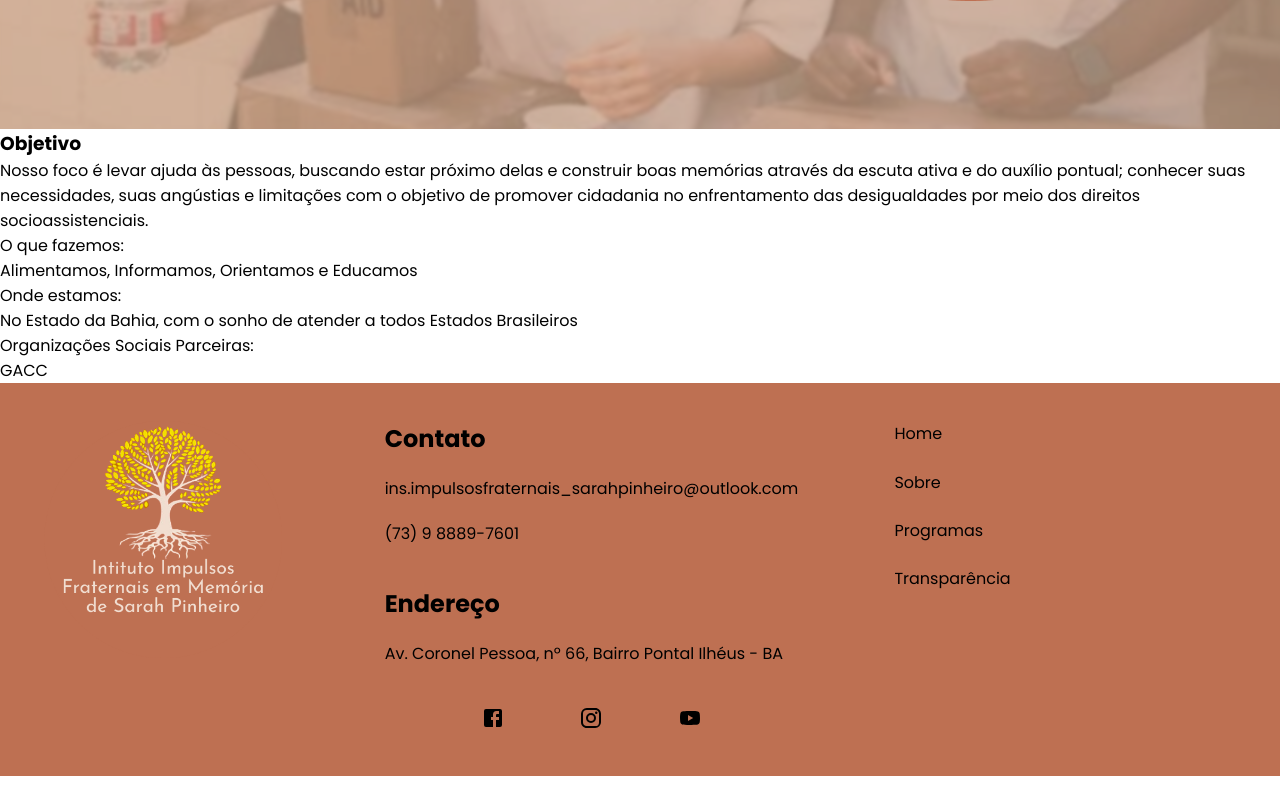
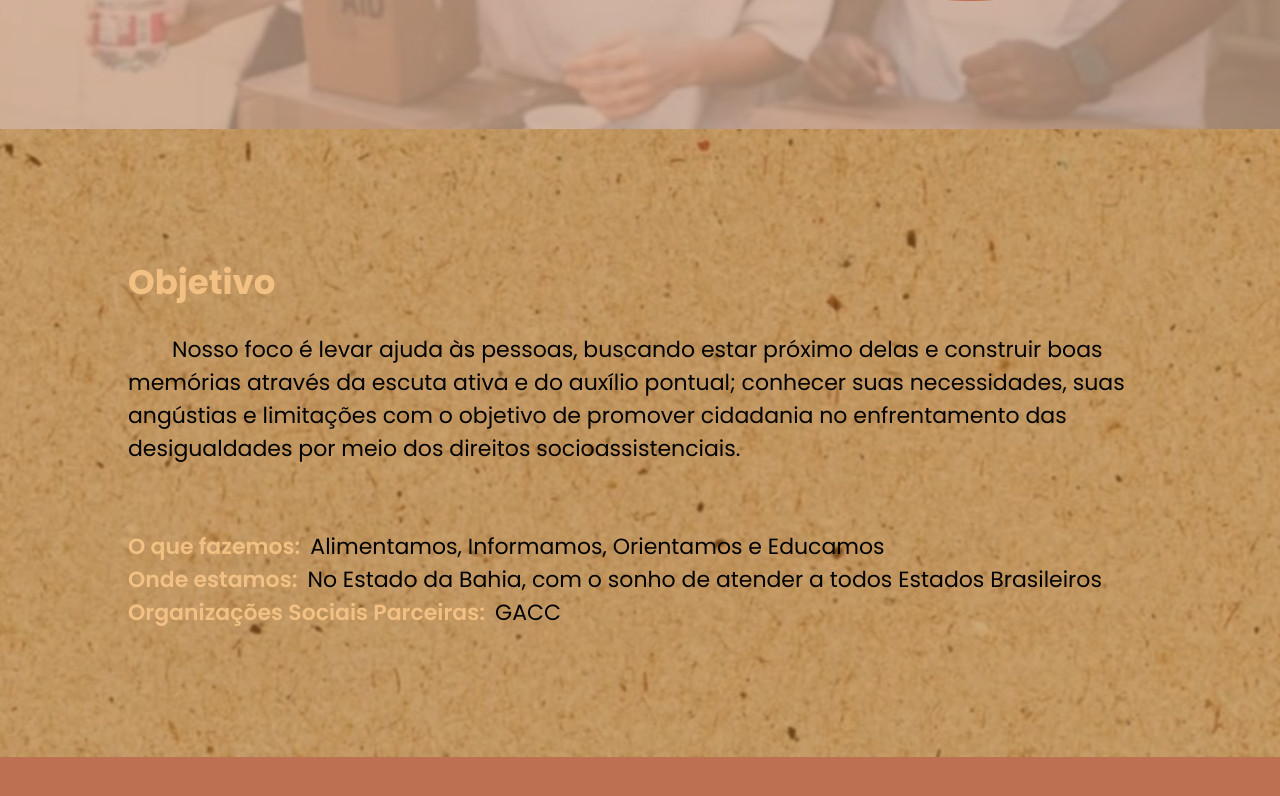
Before and after one commit to DaviRorizOliveira/institutoimpulsosfraternais, a Next.js app: page / in a window 1280 px wide. Shown: the part 564-1360 px from the top of the page. Built offline with nearby package versions, Linux system fonts and the light colour scheme.

Commit message:
Add: Seção de objetivos + Fix: Grussura das letras

```diff
--- a/src/app/globals.css
+++ b/src/app/globals.css
@@ -19,6 +19,7 @@
 
     --vidro1: #F6D6B58E;
     --vidro2: #59150650;
+    --vidro3: #A66A228D;
 }
 
 @media (prefers-color-scheme: dark) {
--- a/src/app/page.module.css
+++ b/src/app/page.module.css
@@ -4,7 +4,6 @@
     flex-direction: row;
     background: url('../../public/images/background/background1.png') no-repeat center center;
     background-size: cover;
-    padding-top: 10%;
     padding: 10%;
     align-items: center; /* Centraliza horizontalmente */
     justify-content: center;
@@ -44,8 +43,56 @@
     color: var(--color6);
     font-size: 36px;
     padding-bottom: 25px;
+    font-weight: 600;
 }
 .welcomeH1 {
     color: var(--color1);
     font-size: 42px;
+    font-weight: 600;
 }
+.objectiveSection {
+    position: relative;
+    display: flex;
+    flex-direction: column;
+    background: url('../../public/images/background/background2.png') no-repeat center center;
+    background-size: cover;
+    padding: 10%;
+    /* gap: 3%; */
+}
+.glassEffect3 {
+    position: absolute;
+    top: 0;
+    left: 0;
+    right: 0;
+    bottom: 0;
+    background: var(--vidro3); /* Fundo translúcido */
+    backdrop-filter: blur(1px); /* Efeito de desfoque */
+    -webkit-backdrop-filter: blur(10px); /* Compatibilidade com Safari */
+    z-index: 0; /* Coloque o efeito abaixo do conteúdo */
+}
+.auxiliar {
+    z-index: 2;
+}
+.objectiveTitle {
+    color: var(--color4);
+    font-size: 34px;
+    padding-bottom: 25px;
+}
+.objectiveText {
+    font-size: 22px;
+    text-indent: 2em;
+    padding-bottom: 65px;
+}
+.infoTitle {
+    color: var(--color4);
+    font-size: 22px;
+    font-weight: 600;
+}
+.infoText {
+    font-size: 22px;
+}
+.info {
+    display: flex;
+    flex-direction: row;
+    gap: 10px;
+}
--- a/src/app/page.tsx
+++ b/src/app/page.tsx
@@ -16,20 +16,23 @@ export default function Home() {
                 <img src={logo.src} alt="Logo" className={styles.logo}/>
             </section>
 
-            <section className={styles.ojectiveSection}>
+            <section className={styles.objectiveSection}>
+                <div className={styles.glassEffect3}></div> {/* Efeito de vidro 3 */}
+                <div className={styles.auxiliar}>
                     <h3 className={styles.objectiveTitle}>Objetivo</h3>
-                <p className={styles.objectiveTxt}>Nosso foco é levar ajuda às pessoas, buscando estar próximo delas e construir boas memórias através da escuta ativa e do auxílio pontual; conhecer suas necessidades, suas angústias e limitações com o objetivo de promover cidadania no enfrentamento das desigualdades por meio dos direitos socioassistenciais.</p>
+                    <p className={styles.objectiveText}>Nosso foco é levar ajuda às pessoas, buscando estar próximo delas e construir boas memórias através da escuta ativa e do auxílio pontual; conhecer suas necessidades, suas angústias e limitações com o objetivo de promover cidadania no enfrentamento das desigualdades por meio dos direitos socioassistenciais.</p>
                     <div className={styles.info}>
-                    <p className={styles.infoTitle}>O que fazemos: </p>
+                        <p className={styles.infoTitle}>O que fazemos:</p>
                         <p className={styles.infoText}>Alimentamos, Informamos, Orientamos e Educamos</p>
                     </div>
                     <div className={styles.info}>
-                    <p className={styles.infoTitle}>Onde estamos: </p>
+                        <p className={styles.infoTitle}>Onde estamos:</p>
                         <p className={styles.infoText}>No Estado da Bahia, com o sonho de atender a todos Estados Brasileiros</p>
                     </div>
                     <div className={styles.info}>
-                    <p className={styles.infoTitle}>Organizações Sociais Parceiras: </p>
+                        <p className={styles.infoTitle}>Organizações Sociais Parceiras:</p>
                         <p className={styles.infoText}>GACC</p>
+                    </div>
                 </div>
             </section>
 
--- a/src/components/footer/footer.module.css
+++ b/src/components/footer/footer.module.css
@@ -15,6 +15,11 @@
 .info, .title, .subTitle {
     padding-bottom: 20px;
 }
+.title {
+    font-weight: 500;
+}.subTitle {
+    font-weight: 300;
+}
 .redes {
     display: flex;
     align-items: center;
@@ -26,4 +31,6 @@
 }
 .links {
     padding-bottom: 20%;
+    font-size: 20px;
+    font-weight: 400;
 }
--- a/src/components/header/header.module.css
+++ b/src/components/header/header.module.css
@@ -26,6 +26,7 @@
     margin-left: auto;
     font-size: 16px;
     gap: 50px;
+    font-weight: 500;
 }
 .navLinks li {
     margin: 0 20px;
```
Also changed, not shown: public/images/logo/logoClaraNomeLateral.png. Lines whose indentation alone changed are shown as unchanged.
